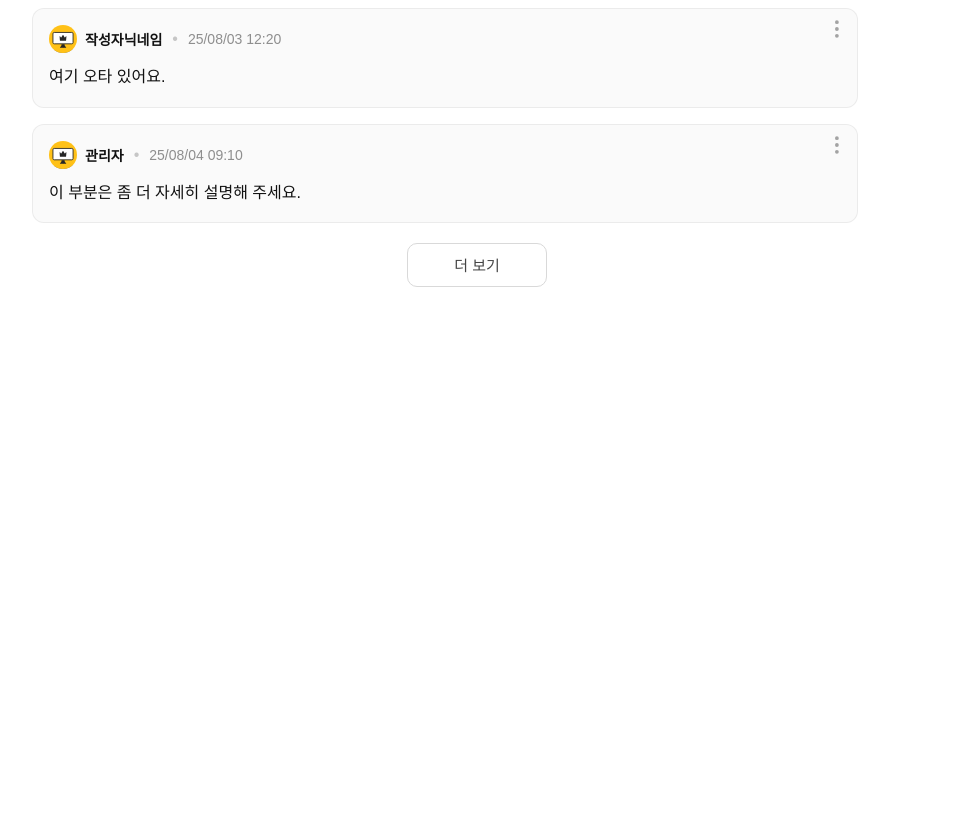
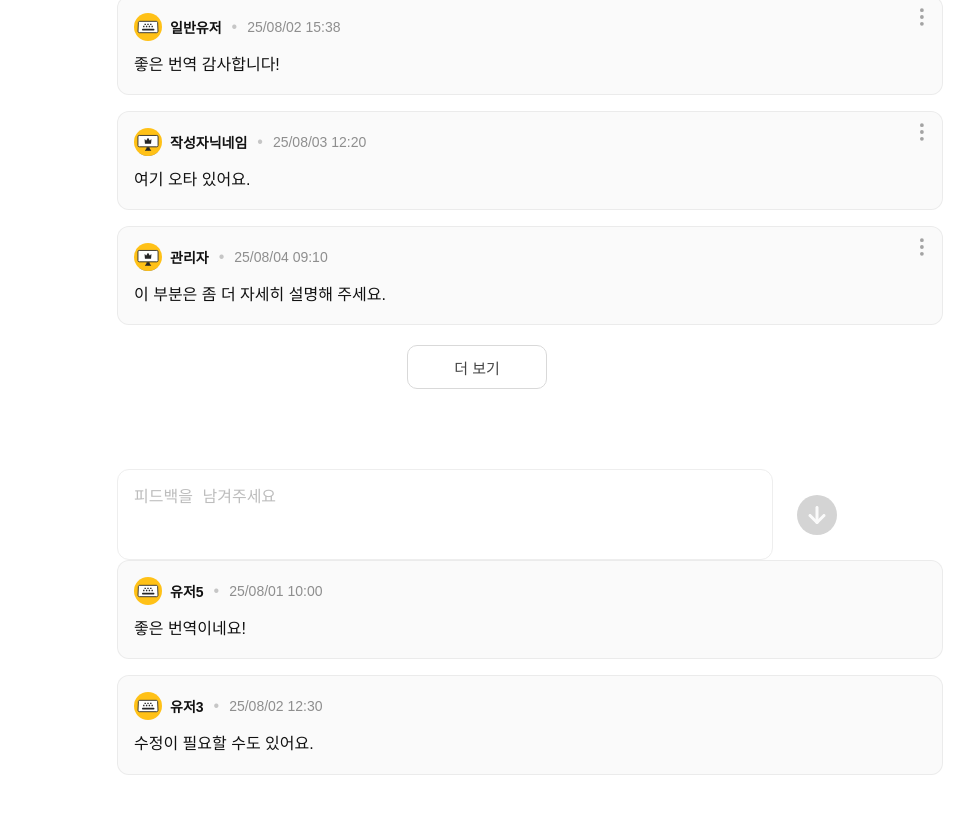
Before and after one commit to Codeit-MiddleProject-team2/7-docthru-team2-fe, a Next.js app: page /translation/1 in a window 1280 px wide. Shown: the part 849-1662 px from the top of the page, without its empty margins (163-1137 px from the left). Before the commit the page ends 1216 px from the top, so only its background shows below. Built offline with nearby package versions, Linux system fonts and the light colour scheme.

Commit message:
리베이스용

```diff
--- a/pages/translation/[translationId].js
+++ b/pages/translation/[translationId].js
@@ -1,8 +1,77 @@
-// pages/translation/[translationId].js
+import { useRouter } from "next/router";
+import { useEffect, useState } from "react";
 import TranslationDetail from "@/components/translation/TranslationDetail";
+import FeedbackList from "@/components/translation/FeedbackList";
+import FeedbackForm from "@/components/translation/FeedbackForm";
 
 export default function TranslationDetailPage() {
-  // 추후에 translationId로 데이터 fetch를 이 페이지에서 하고 싶다면
-  // TranslationDetail을 props 받는 형태로 리팩터링한 뒤에 붙이면 됩니다.
-  return <TranslationDetail />;
+  const router = useRouter();
+  const { translationId } = router.query;
+  const [translation, setTranslation] = useState(null);
+  const [feedbacks, setFeedbacks] = useState([]);
+
+  const currentUserId = 3;
+  const currentUserRole = "user"; // 또는 "admin"
+
+  useEffect(() => {
+    if (!router.isReady) return;
+
+    // ✅ translation이라는 이름으로 목 데이터 정의
+    const mockTranslation = {
+      id: translationId,
+      userId: 3,
+      title: "React Server Components",
+      author: "유저3",
+      submittedAt: "2025-07-30T13:00:00Z",
+      likes: 12,
+      content: "React Server Components는 서버에서 렌더링되는 컴포넌트입니다.",
+    };
+
+    const mockFeedbacks = [
+      {
+        id: 1,
+        userId: 5,
+        nickname: "유저5",
+        content: "좋은 번역이네요!",
+        createdAt: "2025-08-01T10:00:00Z",
+      },
+      {
+        id: 2,
+        userId: 3,
+        nickname: "유저3",
+        content: "수정이 필요할 수도 있어요.",
+        createdAt: "2025-08-02T12:30:00Z",
+      },
+    ];
+
+    setTranslation(mockTranslation);
+    setFeedbacks(mockFeedbacks);
+  }, [router.isReady, translationId]);
+
+  const handleAddFeedback = (newFeedback) => {
+    setFeedbacks((prev) => [newFeedback, ...prev]);
+  };
+
+  if (!translation) return <p>Loading...</p>;
+
+  return (
+    <div style={{ padding: "40px", maxWidth: "800px", margin: "0 auto" }}>
+      <h1>{translation.title}</h1>
+      <TranslationDetail
+        translation={translation}
+        currentUserId={currentUserId}
+        currentUserRole={currentUserRole}
+      />
+      <FeedbackForm
+        translationId={translation.id}
+        currentUserId={currentUserId}
+        onAddFeedback={handleAddFeedback}
+      />
+      <FeedbackList
+        feedbacks={feedbacks}
+        currentUserId={currentUserId}
+        currentUserRole={currentUserRole}
+      />
+    </div>
+  );
 }
```
